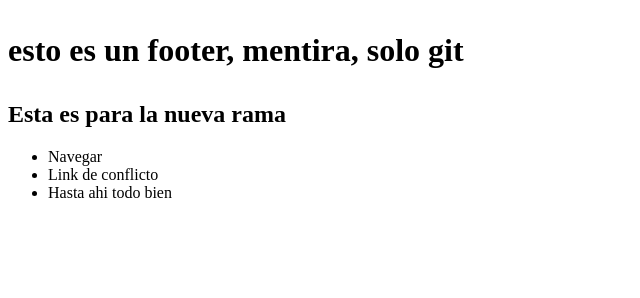
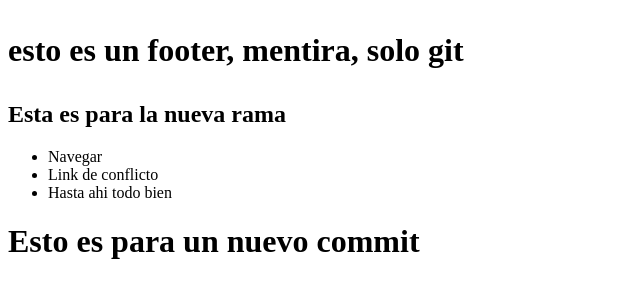
Before and after one commit to DaironDurangoCo14/Proyecto-1, a plain HTML site: page index.html in a window 1280 px wide. Shown: the whole page, without its empty margins (0-640 px from the left). Drawn offline with Linux system fonts and the light colour scheme.

Commit message:
act commit

```diff
--- a/index.html
+++ b/index.html
@@ -19,6 +19,8 @@
             <li>Hasta ahi todo bien</li>
         </ul>
     </nav>
+
 </div>
+<h1>Esto es para un nuevo commit</h1>
   </body>
 </html>
```
